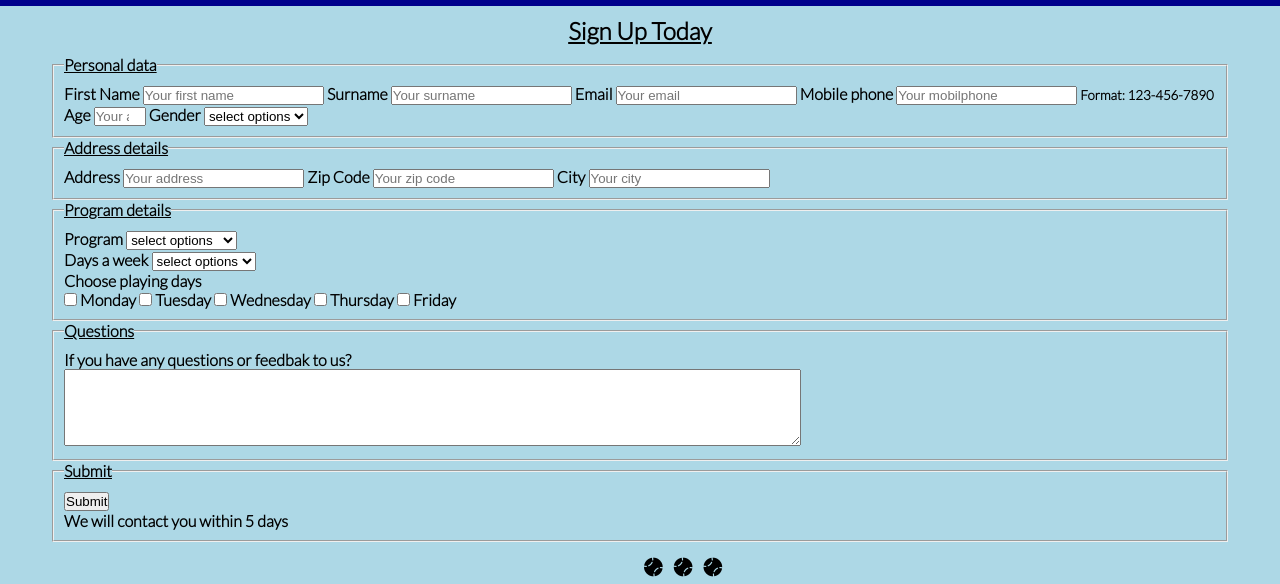
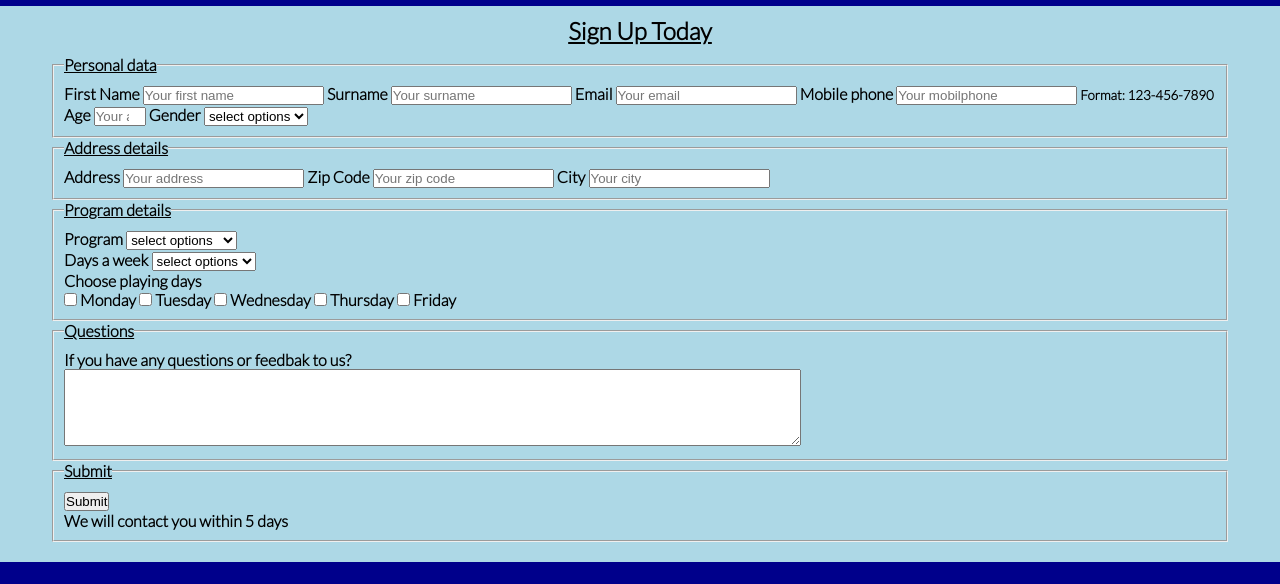
Before and after one commit to ojjja/easy-tennis, a plain HTML site: page signup.html in a window 1280 px wide. Shown: the part 94-678 px from the top of the page. Drawn offline with Linux system fonts and the light colour scheme.

Commit message:
remove tennisballl on signup page

```diff
--- a/signup.html
+++ b/signup.html
@@ -153,13 +153,7 @@
 
         </form>
 
-        <div >
-            <ul >
-                <li id=lastsignup> <h3 class="heading"><i class="fas fa-baseball-ball"></i></h3></li>
-                <li id=lastsignup> <h3 class="heading"><i class="fas fa-baseball-ball"></i></h3></li>
-                <li id=lastsignup> <h3 class="heading"><i class="fas fa-baseball-ball"></i></h3></li>
-            </ul>
-        </div>
+        <div id="mainheading" ></div>
 
     </main>
     <!-- footer with contact information and links to follow on social media-->
```
